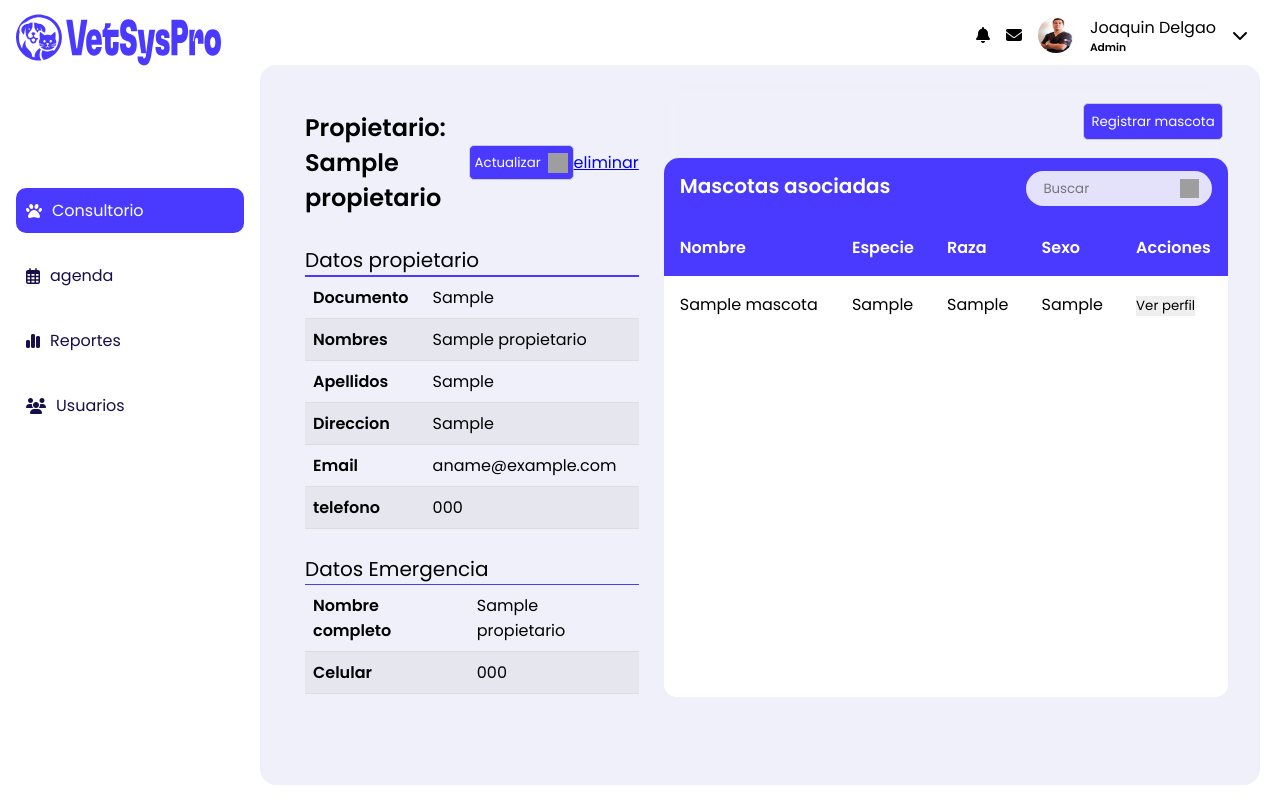
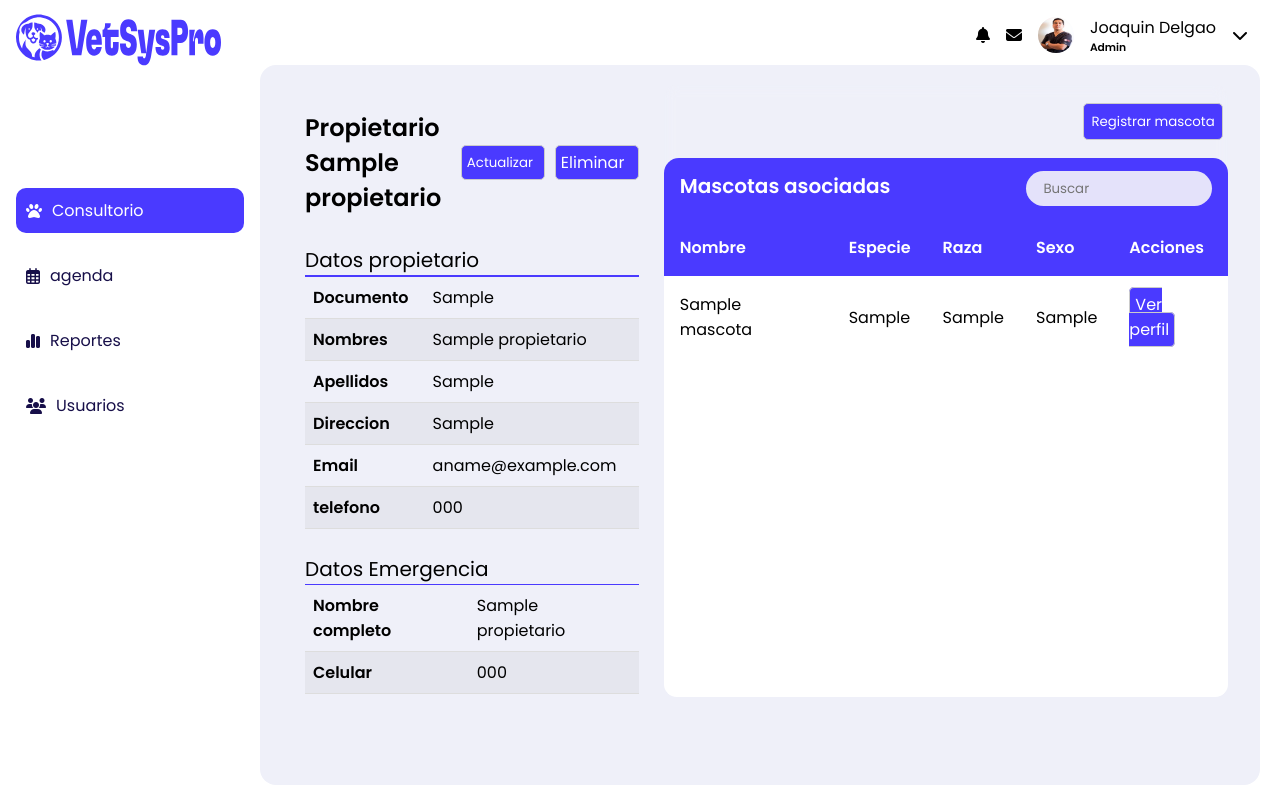
Before and after one commit to Darango203/VetSysPro, a Django app: template Propietarios_Mascotas/templates/Perfil_Propietario.html in a window 1280 px wide. Run offline with Django 5.2, Linux system fonts and the light colour scheme; the template is opened without the code that fills it: values that come from a table or form of the project are taken from there, others are empty; tables that the repository leaves empty hold one stand-in row (values such as "Sample post"); some libraries are stand-ins or nearby versions; grey boxes are pictures that could not be loaded.

Commit message:
Se han realizado arreglos en los diseños

```diff
--- a/Propietarios_Mascotas/static/styles/consultorio.css
+++ b/Propietarios_Mascotas/static/styles/consultorio.css
@@ -1,3 +1,6 @@
+a{
+    text-decoration: none !important;
+}
 .main{
     position: fixed;
     width: calc(100% - 260px);
--- a/Propietarios_Mascotas/static/styles/vistaPropietario.css
+++ b/Propietarios_Mascotas/static/styles/vistaPropietario.css
@@ -1,3 +1,17 @@
+#div__btn{
+    padding: .3125rem;
+    border-radius: .3125rem;
+    border: .0625rem #cbcbcb solid;
+    width: 4.6875rem;
+    height: 2.1875rem;
+    background-color: #4A3AFF;
+    color: #ffff;
+    cursor: pointer;
+}
+
+a{
+    text-decoration: none;
+}
 
 .main{
     position: fixed;
@@ -34,7 +48,7 @@
             padding: .3125rem;
             border-radius: .3125rem;
             border: .0625rem #cbcbcb solid;
-            width: 6.5625rem;
+            width: 84px;
             height: 2.1875rem;
             background-color: #4A3AFF;
             color: #ffff;
--- a/Propietarios_Mascotas/templates/Perfil_Propietario.html
+++ b/Propietarios_Mascotas/templates/Perfil_Propietario.html
@@ -1,7 +1,7 @@
 {% extends "layouts/base.html" %}
 {% load static %}
 
-{% block title %}VetSysPro: {{ propietario.nombres }}{% endblock %}
+{% block title %}VetSysPro{{ propietario.nombres }}{% endblock %}
 
 
 {% block styles %}
@@ -126,7 +126,7 @@
                         </div>
 
                         <div class="main__div-btn">
-                            <a href="{% url "listar_propietarios" %}">Cancelar</a>
+                            <a class="div__btn-formulario" href="{% url "listar_propietarios" %}">Cancelar</a>
                             <button class="div__btn-formulario" type="submit" onclick="return confirmarEnvio()">Guardar</button>
                         </div>
 
@@ -149,10 +149,10 @@
         <!--datos del propietario-->
         <div class="div__propietario">
             <div class="div__header-Pro">
-                <h2>Propietario: <br> {{propietario.nombres}}</h2>
+                <h2>Propietario <br> {{propietario.nombres}}</h2>
                 <div class="div__btn">
-                    <button class="btn">Actualizar <img class="iconco__btn" src=" {%  static 'assets/editar.png' %}" alt=""> </button>
-                    <a href="../../eliminar_propietario/{{propietario.documento}}">eliminar</a>
+                    <button class="btn">Actualizar </button>
+                    <a class="btn" href="../../eliminar_propietario/{{propietario.documento}}">Eliminar</a>
 
                 </div>
 
@@ -220,7 +220,6 @@
                 <h4 class="titulo mascotas">Mascotas asociadas</h4>
                 <div class="input_group">
                     <input type="search" placeholder="Buscar">
-                    <img src="{% static 'assets/bx-search.svg' %}" alt="">
                 </div>
             </section>
             <section class="table__body">
@@ -243,8 +242,8 @@
                                 <td>{{ mascota.raza }}</td>
                                 <td>{{ mascota.sexo }}</td>
                                 <td>
-                                    <a href="/Perfil_propietario/{{ propietario.documento }}/">
-                                        <button class="div__btn listar">Ver perfil</button>
+                                    <a id="div__btn" href="/Perfil_propietario/{{ propietario.documento }}/">
+                                        Ver perfil
                                     </a>
                                 </td>
                             </tr>
--- a/Propietarios_Mascotas/templates/consultorio.html
+++ b/Propietarios_Mascotas/templates/consultorio.html
@@ -78,9 +78,8 @@
 
 
                             <div class="main__div-btn">
-
                                 <a class="div__btn" id="close-button" href="{% url "listar_propietarios" %}">Cancelar</a>
-                                <input type="submit" value="guardar">
+                                <input class="div__btn" type="submit" value="Guardar">
                             </div>
                         </form>
                     </main>
@@ -91,7 +90,6 @@
                 <section class="table__header">
                     <div class="input_group">
                         <input type="search" placeholder="Buscar">
-                        <img src="{% static 'assets/bx-search.svg' %}" alt="">
                     </div>
                 </section>
                 <section class="table__body">
```
